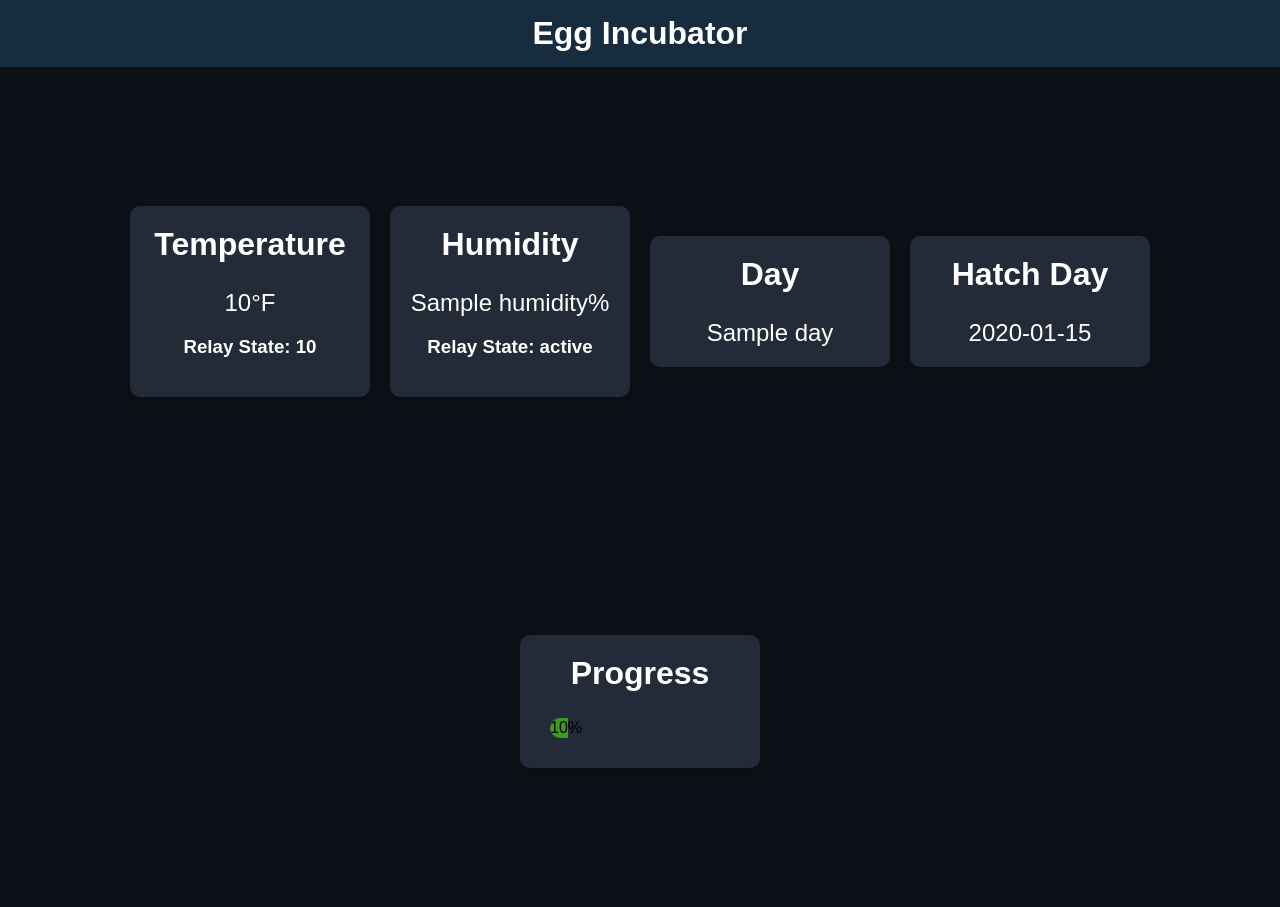
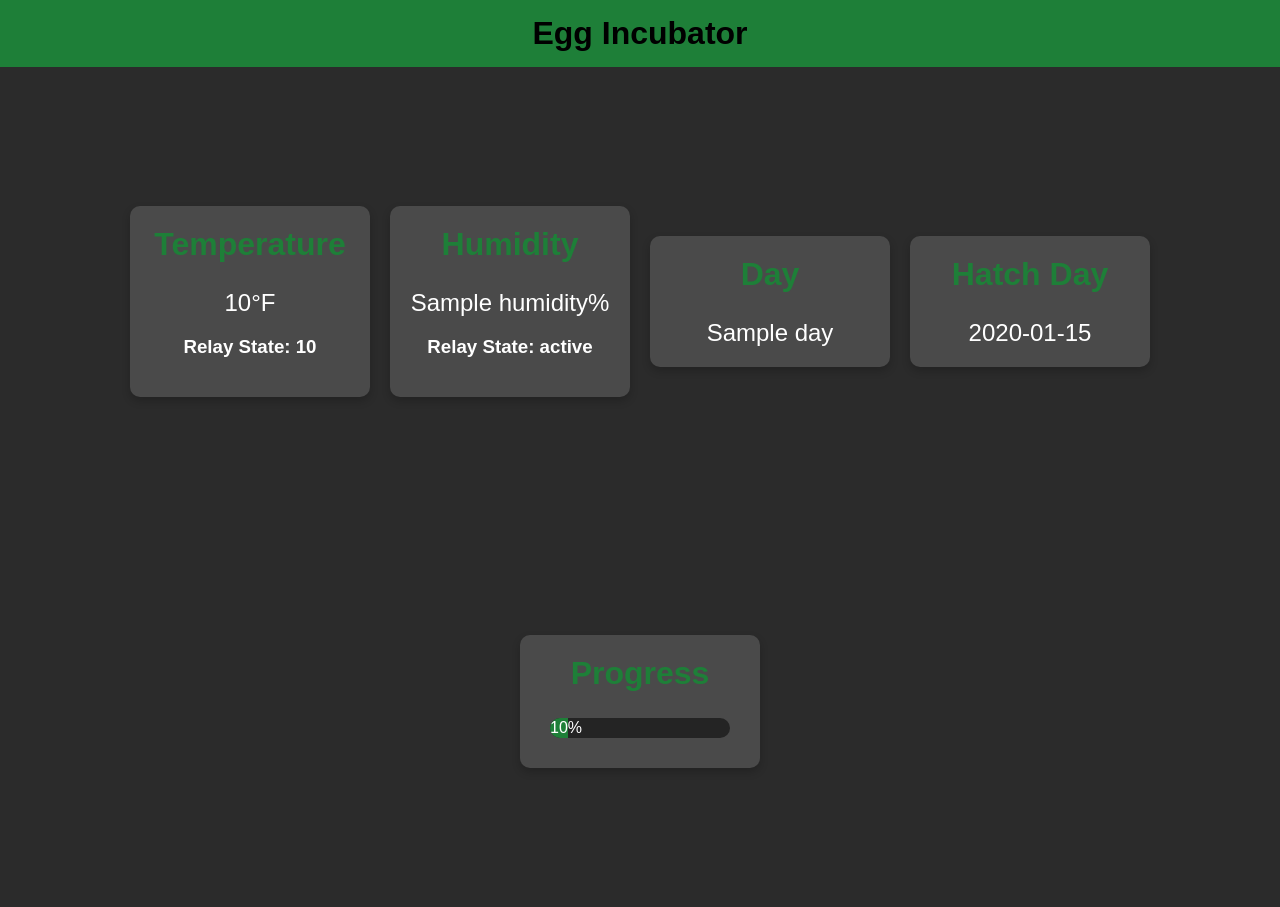
Before and after one commit to rrobert45/Egg_App, a Flask app: template templates/index.html in a window 1280 px wide. Run offline with Flask 2, Linux system fonts and the light colour scheme; the template is opened without the code that fills it: most values are stand-ins (such as "Sample title", 1, 10 or a date in 2020); parts of the project's set-up code (start-up, migrations or seed data) failed here and were passed over.

Commit message:
Update index.html

```diff
--- a/templates/index.html
+++ b/templates/index.html
@@ -1,5 +1,6 @@
 <!DOCTYPE html>
 <html>
+
 <head>
 	<title>Egg Incubator</title>
 	<meta name="viewport" content="width=device-width, initial-scale=1">
@@ -7,13 +8,13 @@
 		body {
 			font-family: Arial, Helvetica, sans-serif;
 			margin: 0;
-			background-color: #0d1117;
-        	color: #fff;
+			background-color: #2B2B2B;
+			color: #FFFFFF;
 		}
 
 		header {
-			background-color: #172c3e;
-			color: #fff;
+			background-color: #1E7F38;
+			color: rgb(0, 0, 0);
 			padding: 15px;
 			text-align: center;
 		}
@@ -32,7 +33,7 @@
 		}
 
 		.card {
-			background-color: #242b38;
+			background-color: #4A4A4A;
 			border-radius: 10px;
 			box-shadow: 0 4px 8px 0 rgba(0, 0, 0, 0.2);
 			padding: 20px;
@@ -44,17 +45,17 @@
 		.card h2 {
 			font-size: 2em;
 			margin-top: 0;
-			color: #fff;
+			color: #1E7F38;
 		}
 
 		.card p {
 			font-size: 1.5em;
 			margin-bottom: 0;
-			color: #fff;
+			color: #FFFFFF;
 		}
 
 		.progress {
-			background-color: #242b38;
+			background-color: #242424;
 			border-radius: 10px;
 			height: 20px;
 			margin: 10px;
@@ -62,22 +63,15 @@
 		}
 
 		.progress-bar {
-			background-color: #3c9a1f;
+			background-color: #1E7F38;
 			height: 100%;
 			text-align: center;
 			line-height: 20px;
-			color: #000;
-		}
-
-		.relay-on {
-			color: #3c9a1f;
-		}
-
-		.relay-off {
-			color: #f50d1a;
+			color: #FFFFFF;
 		}
 	</style>
 </head>
+
 <body>
 	<header>
 		<h1>Egg Incubator</h1>
@@ -118,4 +112,5 @@
 		</div>
 	</div>
 </body>
+
 </html>
```
Lines whose indentation alone changed are shown as unchanged.
